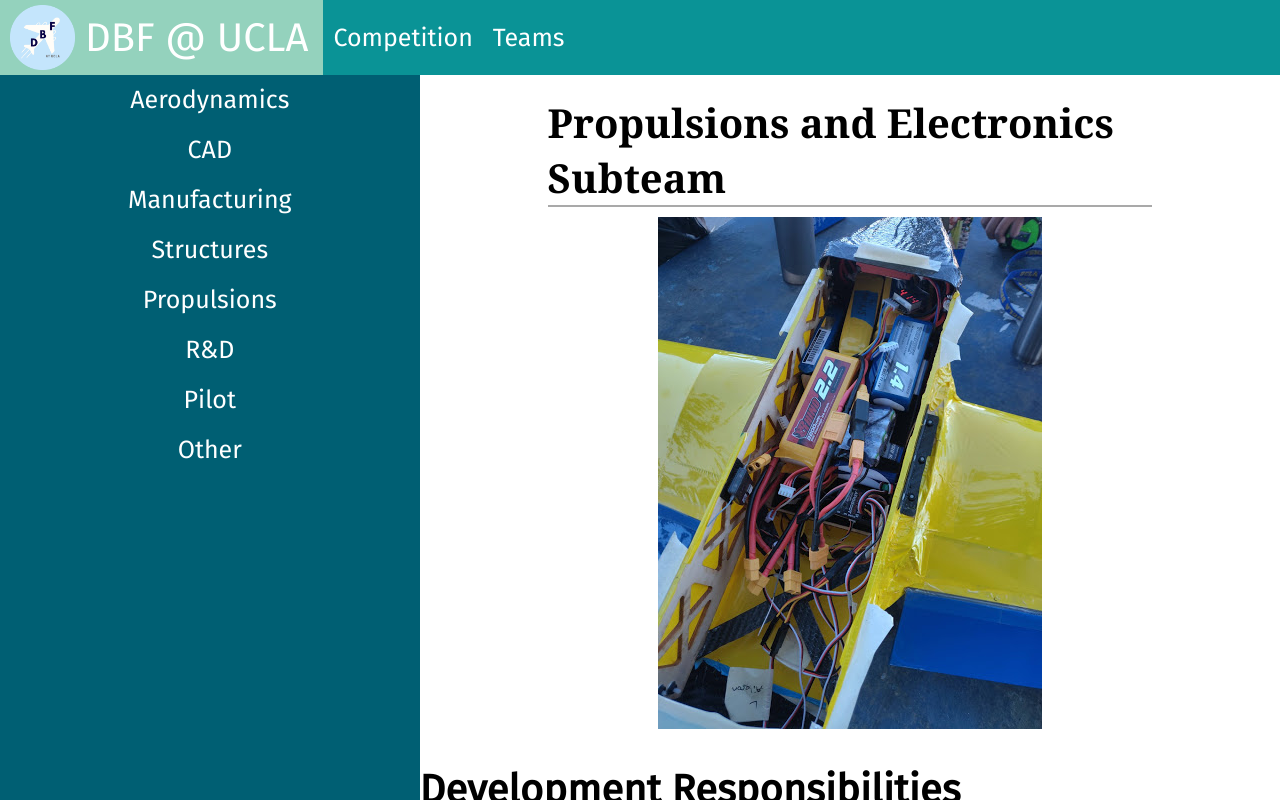
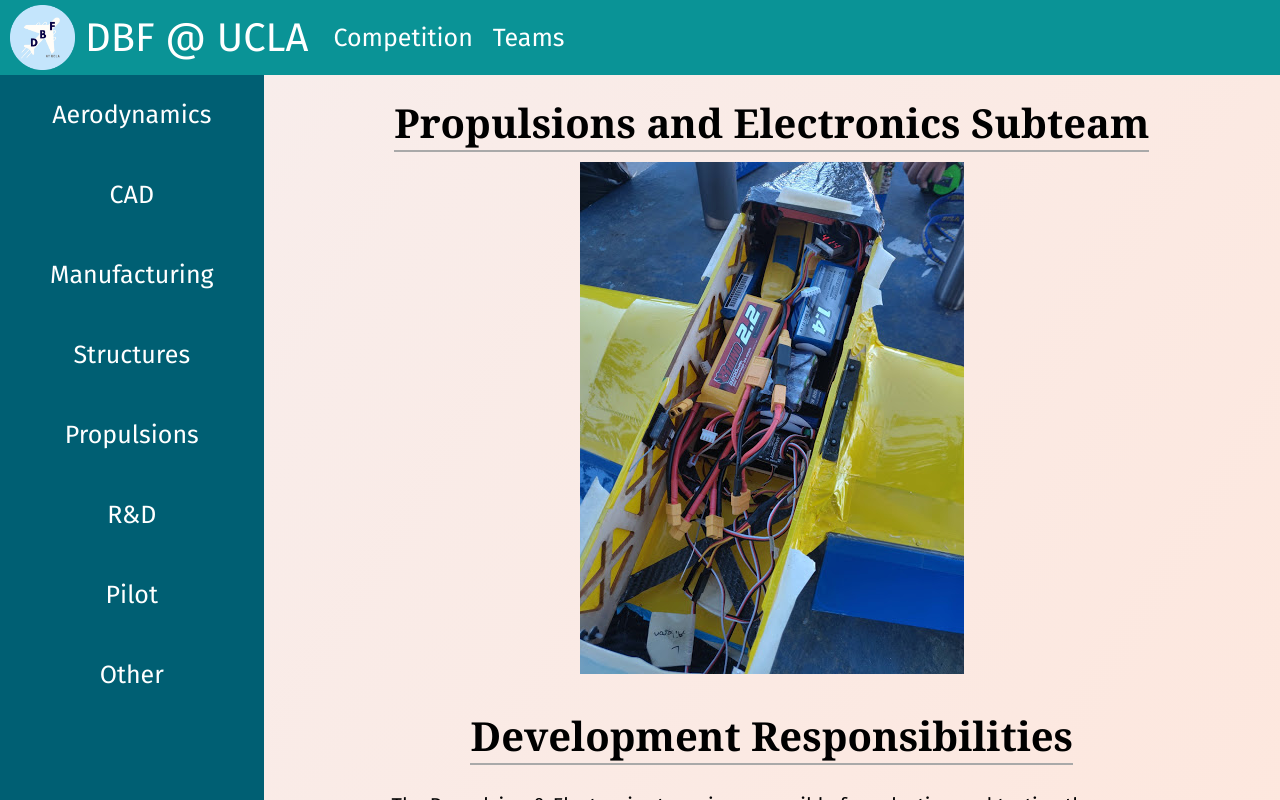
Before and after one commit to DBFatUCLA/DBFatUCLA, a plain HTML site: page teams/propulsions.html in a window 1280 px wide. Drawn offline with Linux system fonts and the light colour scheme.

Commit message:
Patched `propulsions.html`.
It refered to a padding value that was changed.

```diff
--- a/index.css
+++ b/index.css
@@ -21,6 +21,9 @@
     --h1_fontsize: 2em;
     --h2_fontsize: 1.5em;
     --p_fontsize: 1em;
+
+    --navbar_vertical_padding: 1em;
+    --navbar_horizontal_padding: 2em;
 
     --text_vertical_padding: 10px;
     --text_horizontal_padding: 10vw;
@@ -51,6 +54,7 @@ html
 
 body
 {
+    background-color: var(--content_color_gradient);
     margin: 0;
     padding: 0;
     height: 100vh;
@@ -63,10 +67,18 @@ body
 .vertical-scrollbar-section
 {
     overflow-y: auto;
+
+    /**
+     * This is only here to have `.gradient-background` flex-grow and fill up the page.
+     * Without it, too little content exposes the white background.
+     */
+    display: flex;
+    flex-direction: column;
 }
 
 .gradient-background
 {
+    flex-grow: 1;
     background: var(--content_color_gradient);
 }
 
@@ -256,6 +268,11 @@ body
     line-height: var(--text_line_height);
 }
 
+.content-section br
+{
+    height: 1em;
+}
+
 @media (max-device-width: 700px)
 {
     .content-section-header
@@ -307,7 +324,7 @@ body
     width: 100%;
     display: grid;
     gap: 1rem;
-    grid-template-columns: repeat(auto-fit, minmax(400px, 1fr));
+    grid-template-columns: repeat(auto-fit, minmax(300px, 1fr));
     align-items: center;
 }
 
@@ -333,7 +350,7 @@ body
 {
     height: 200px;
     cursor: pointer;
-    filter: brightness(100%) drop-shadow(0 0 10px white);
+    filter: brightness(100%) drop-shadow(0 0 2em white);
 }
 
 /*************************
@@ -349,6 +366,7 @@ body
 
 #teams-navbar
 {
+    height: 100%;
     background-color: var(--navbar_background);
     color: white;
 
@@ -363,7 +381,7 @@ body
 .teams-navbar-item
 {
     font-size: var(--titlebar_font_size);
-    padding: var(--text_vertical_padding) var(--text_horizontal_padding);
+    padding: var(--navbar_vertical_padding) var(--navbar_horizontal_padding);
     transition: var(--transition_time_hover);
 
     /* Hovering over an item should span fully left to right. Text should also be center. */
--- a/teams/propulsions.html
+++ b/teams/propulsions.html
@@ -32,25 +32,24 @@
             <div class="teams-navbar-item" onclick="window.location.href='pilot.html'">Pilot</div>
             <div class="teams-navbar-item" onclick="window.location.href='other.html'">Other</div>
         </div>
-        <div id="teams-text-section">
+        <div class="vertical-scrollbar-section">
+            <div class="gradient-background">
                 <div class="content-section">
                     <h1>Propulsions and Electronics Subteam</h1>
                     <img src="../assets/images/PropElect1.jpg" class="centered-image">
-            </div>
-            <div class="content-section-alt-color">
+                    <br>
                     <h1>Development Responsibilities</h1>
                     <p>The Propulsion & Electronics team is responsible for selecting and testing the electric propulsion system components for the aircraft. We also set up any other electronics for the aircraft, such as servo actuators and the receiver/transmitter.</p>
                     <img src="../assets/images/propelect.png" class="centered-image">
-            </div>
-            <div class="content-section">
+                    <br>
                     <h1>Flight Day Responsibilities</h1>
                     <p>Before flight, the propulsions and electronics team selects the appropriate propeller and tests the response of the servos that power the control surfaces (flaps, ailerons, elevator and rudder) and other mechanisms, such as our banner deployment mechanism last year.</p>
-            </div>
-            <div class="content-section-alt-color">
+                    <br>
                     <h1>Testing Methods</h1>
                     <p>We rely on a mixture of theoretical and practical methods to test the propulsion systems, including static thrust testing in the lab. The propulsion and electronics subteam relies on software such as MATLAB and eCalc to aid with the design and implementation of the propulsion and electronics systems.</p>
                 </div>
             </div>
         </div>
+    </div>
 </body>
 </html>
```
Lines whose indentation alone changed are shown as unchanged.
